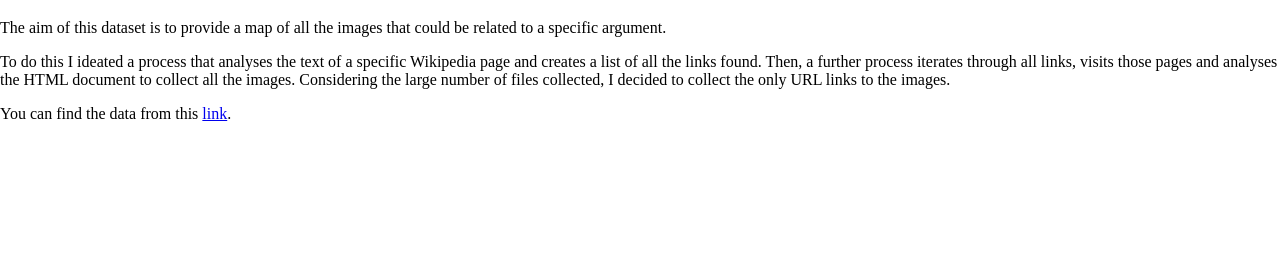
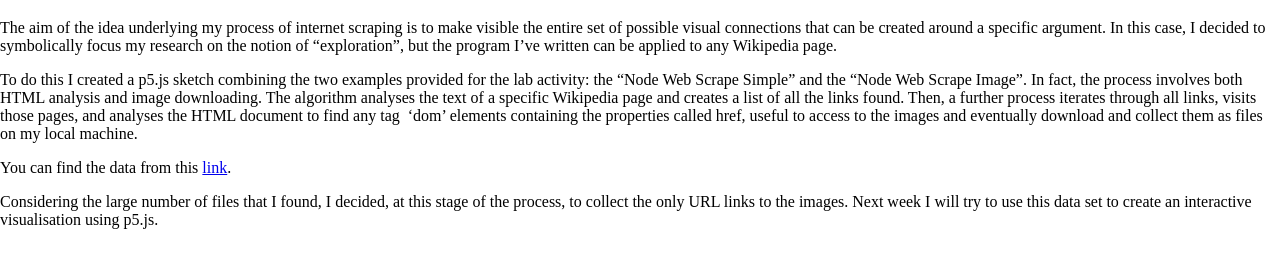
Before and after one commit to samuelealbani/data_scrape, a plain HTML site: page index.html in a window 1280 px wide. Shown: the part 61-328 px from the top of the page. Drawn offline with nearby package versions, Linux system fonts and the light colour scheme; some packages are replaced by stand-ins of ours; files that its build step writes are made by us from their sources; a script that the page names is missing.

Commit message:
Update text

```diff
--- a/index.html
+++ b/index.html
@@ -20,13 +20,29 @@
     <main>
       <div id="text">
         <h1>Week 3: Data Scrape</h1>
-        <p>The aim of this dataset is to provide a map of all the images that could be related to a specific argument.</p>
-        <p>To do this I ideated a process that analyses the text of a specific Wikipedia page and creates a list of all the links
-          found. Then, a further process iterates through all links, visits those pages and analyses the HTML document to collect
-          all the images. Considering the large number of files collected, I decided to collect the only URL links to the images.
+        <p>
+          The aim of the idea underlying my process of internet scraping is to make visible the entire
+          set of possible visual connections that can be created around a specific argument. In this case,
+          I decided to symbolically focus my research on the notion of “exploration”, but the program I’ve
+          written can be applied to any Wikipedia page.
         </p>
-        <p>You can find the data from this <a href="https://github.com/samuelealbani/data_scrape/blob/main/DataRetrieval.json">link</a>.</p>
-
+        <p>
+          To do this I created a p5.js sketch combining the two examples provided for the lab activity: the
+          “Node Web Scrape Simple” and the “Node Web Scrape Image”. In fact, the process involves both HTML
+          analysis and image downloading. The algorithm analyses the text of a specific Wikipedia page and
+          creates a list of all the links found. Then, a further process iterates through all links, visits
+          those pages, and analyses the HTML document to find any tag <img> ‘dom’ elements containing the
+          properties called href, useful to access to the images and eventually download and collect them
+          as files on my local machine.
+        </p>
+        <p>
+          You can find the data from this <a href="https://github.com/samuelealbani/data_scrape/blob/main/DataRetrieval.json">link</a>.
+        </p>
+        <p>
+          Considering the large number of files that I found, I decided, at this stage of the process, to
+          collect the only URL links to the images. Next week I will try to use this data set to create an interactive
+          visualisation using p5.js.
+        </p>
       </div>
     </main>
     <script src="javascript/sketch.js"></script>
```
